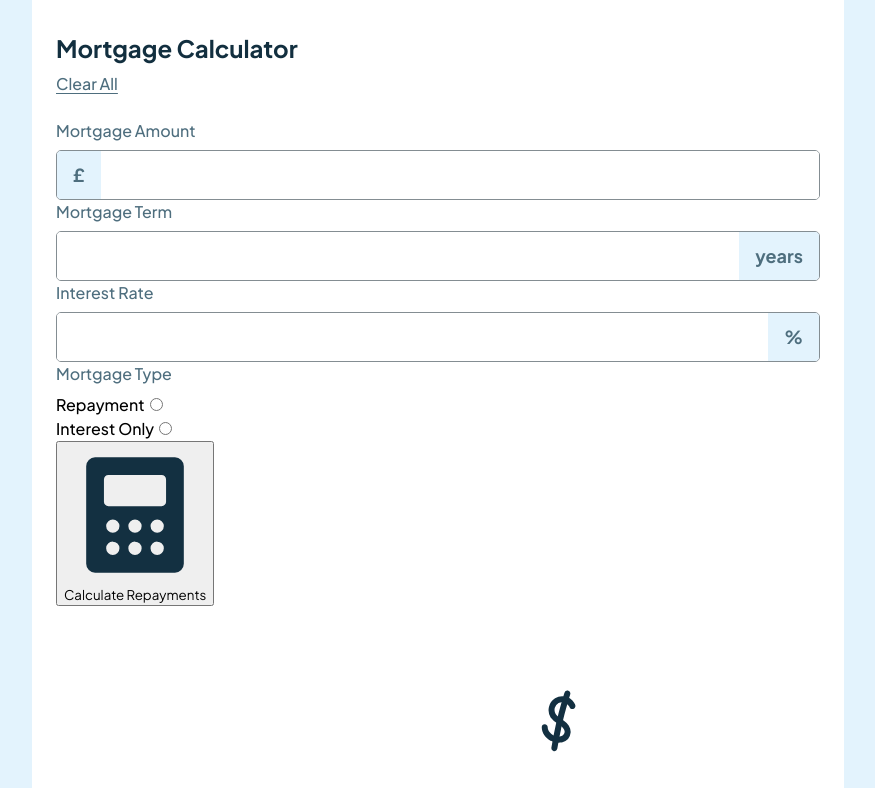
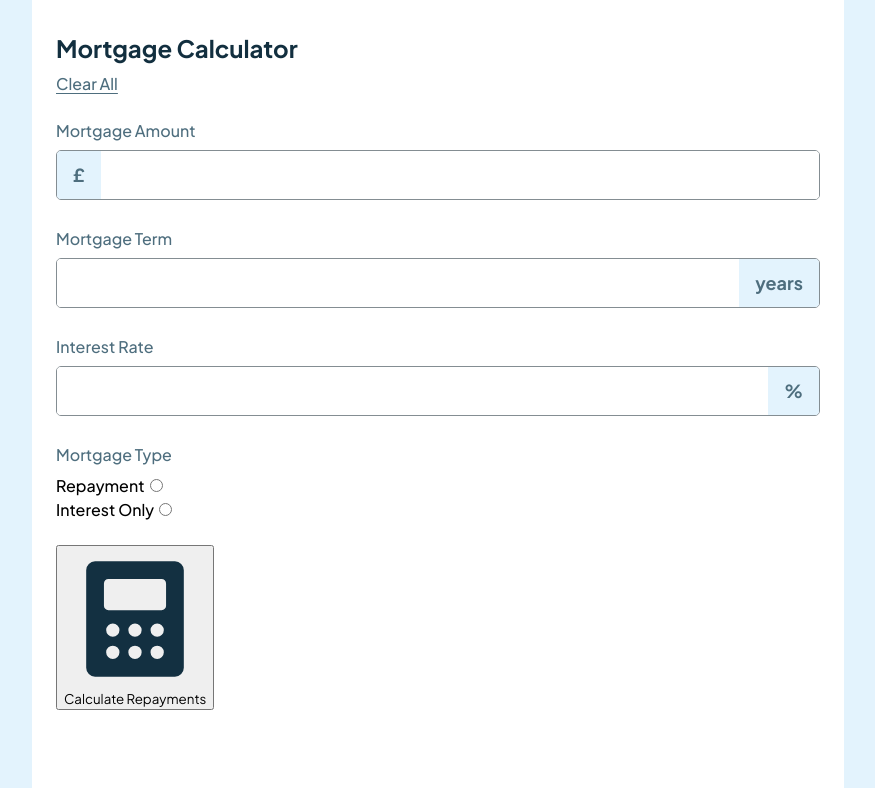
Before and after one commit to VenusY/frontend-mentor-mortgage-repayment-calculator, a React app: page / in a window 1280 px wide. Shown: the top 788 px of the page, without its empty margins (202-1077 px from the left). Built offline with nearby package versions, Linux system fonts and the light colour scheme.

Commit message:
Adjust spacing between input fields and calculate button

```diff
--- a/src/styles/scss/Form.scss
+++ b/src/styles/scss/Form.scss
@@ -1,6 +1,19 @@
 @use './util' as u;
 
 .form {
+  &__container,
+  &__inner-container {
+    &:not(:last-child) {
+      margin-bottom: u.rem(27);
+    }
+  }
+
+  &__container {
+    &:last-child {
+      margin-bottom: u.rem(23);
+    }
+  }
+
   &__label {
     display: block;
     margin-bottom: u.rem(7);
```
